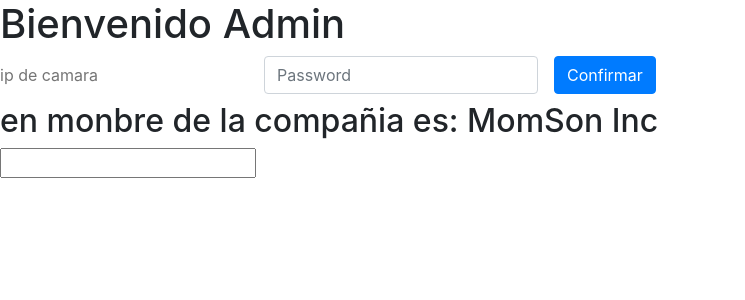
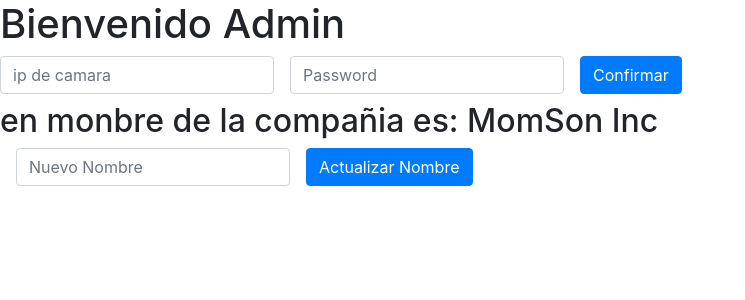
Before and after one commit to jolki3e4r/intercamara, a React (Create React App) app: page /inicio in a window 1280 px wide. Shown: the top 300 px of the page, without its empty margins (0-745 px from the left). Built offline with nearby package versions, Linux system fonts and the light colour scheme.

Commit message:
ordenando campos de inicio

```diff
--- a/src/components/Inicio.js
+++ b/src/components/Inicio.js
@@ -60,7 +60,7 @@
                 <div class="form-group mb-2">
                     <label htmlFor="staticEmail2" className="sr-only">Ip de la camara</label>
                     <input type="text"
-                        readonly className="form-control-plaintext"
+                        className="form-control"
                         id="ipCamera"
                         placeholder="ip de camara"/>
                 </div>
@@ -72,13 +72,25 @@
                           placeholder="Password"/>
                 </div>
                 <button type="submit"
-                        className="btn btn-primary mb-2">Confirmar </button>
+                        className="btn btn-primary mb-2">
+                        Confirmar
+                </button>
             </form>
         <h2>en monbre de la compañia es: {info.CompanyName}</h2>
-        <form>
-            <input type="text"
-            onChange={this.onChangeName}
-            value={this.state.nombreEmpresa}/>
+        <form className="form-inline">
+        <div className="form-group mx-sm-3 mb-2">
+                    <label htmlFor="inputPassword2" className="sr-only">actuaizar</label>
+                    <input type="text"
+                          className="form-control"
+                          onChange={this.onChangeName}
+                          value={this.state.nombreEmpresa}
+                          id="NuevoNombre"
+                          placeholder="Nuevo Nombre"/>
+                </div>
+                <button type="submit"
+                        className="btn btn-primary mb-2">
+                        Actualizar Nombre
+                </button>
         </form>
 
             </>
```
